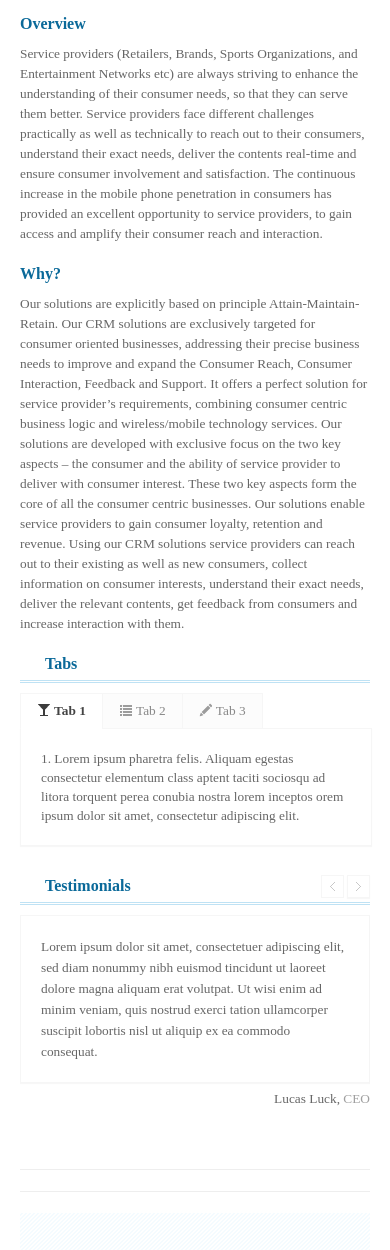
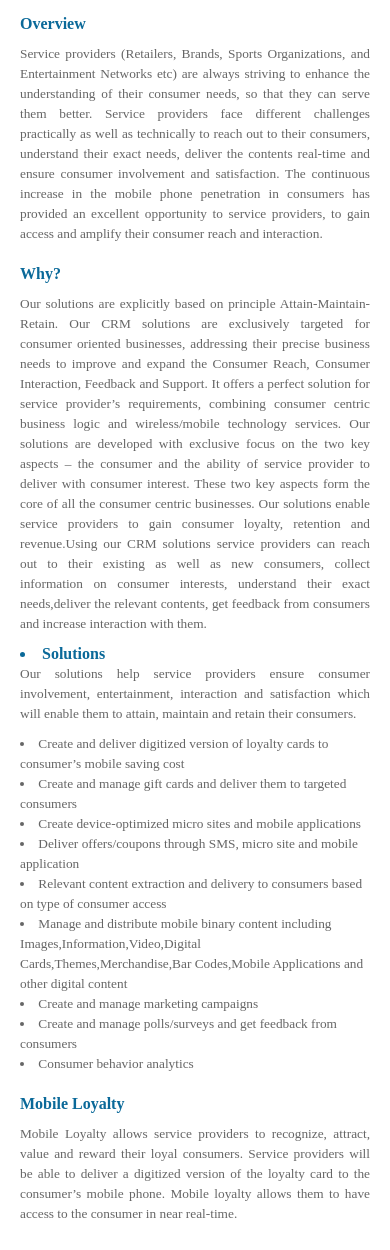
Before and after one commit to kranthivemula/mobilityminds, a plain HTML site: page mobilecrm.html in a window 390 px wide. Shown: the part 282-1532 px from the top of the page. Drawn offline with Linux system fonts and the light colour scheme; a web font is replaced by a local one.

Commit message:
Mobile CRM
Content

```diff
--- a/mobilecrm.html
+++ b/mobilecrm.html
@@ -132,29 +132,46 @@
 			<!--start: Row -->
 	    	<div class="row">
 
-				<div class="span8">
+				<div class="span12">
 
 					<!-- start: About Us -->
 					<div id="about">
 						<div class="title"><h3>Mobile as a CRM Channel</h3></div>
 						<h3>Overview </h3>
-						<p>
+						<p align="justify">
 
 Service providers (Retailers, Brands, Sports Organizations, and Entertainment Networks etc) are always striving to enhance the understanding of their consumer needs, so that they can serve them better. Service providers face different challenges practically as well as technically to reach out to their consumers, understand their exact needs, deliver the contents real-time and ensure consumer involvement and satisfaction.
 The continuous increase in the mobile phone penetration in consumers has provided an excellent opportunity to service providers, to gain access and amplify their consumer reach and interaction.
 
 						</p>
 						<h3>Why?</h3>
-						<p>
+						<p align="justify">
 
 Our solutions are explicitly based on principle Attain-Maintain-Retain. Our CRM solutions are exclusively targeted for consumer oriented businesses, addressing their precise business needs to improve and expand the Consumer Reach, Consumer Interaction, Feedback and Support. It offers a perfect solution for service provider’s requirements, combining consumer centric business logic and wireless/mobile technology services.
-Our solutions are developed with exclusive focus on the two key aspects – the consumer and the ability of service provider to deliver with consumer interest. These two key aspects form the core of all the consumer centric businesses. Our solutions enable service providers to gain consumer loyalty, retention and revenue.
-Using our CRM solutions service providers can reach out to their existing as well as new consumers, collect information on consumer interests, understand their exact needs,
-deliver the relevant contents, get feedback from
- consumers and increase interaction with them.
+Our solutions are developed with exclusive focus on the two key aspects – the consumer and the ability of service provider to deliver with consumer interest. These two key aspects form the core of all the consumer centric businesses. Our solutions enable service providers to gain consumer loyalty, retention and revenue.Using our CRM solutions service providers can reach out to their existing as well as new consumers, collect information on consumer interests, understand their exact needs,deliver the relevant contents, get feedback from consumers and increase interaction with them.</p>
 
-						</p>
 
+						<h3><li>Solutions</li></h3>
+                        <p align="justify">
+                        Our solutions help service providers  ensure consumer involvement, entertainment, interaction and satisfaction which will enable them to attain, maintain and retain their consumers.
+<ul>
+</ul>
+                    <li>Create and deliver digitized version of loyalty cards to consumer’s mobile saving cost</li>
+                    <li>Create and manage gift cards and deliver them to targeted consumers</li>
+                    <li>Create device-optimized micro sites and mobile applications</li>
+                    <li>Deliver offers/coupons through SMS, micro site and mobile application</li>
+                    <li>Relevant content extraction and delivery to consumers based on type of consumer access</li>
+                    <li>Manage and distribute mobile binary content including Images,Information,Video,Digital Cards,Themes,Merchandise,Bar Codes,Mobile Applications and other digital content</li>
+                    <li>Create and manage marketing campaigns</li>
+                    <li>Create and manage polls/surveys and get feedback from consumers</li>
+                    <li>Consumer behavior analytics</li>
+                    </p>
+					</ul>
+
+
+                   <h3>Mobile Loyalty</h3>
+                   <p align="justify">
+                   Mobile Loyalty allows service providers to recognize, attract, value and reward their loyal consumers. Service providers will be able to deliver a digitized version of the loyalty card to the consumer’s mobile phone. Mobile loyalty allows them to have access to the consumer in near real-time.</p>
 					</div>
 					<!-- end: About Us -->
 
@@ -187,7 +204,7 @@ deliver the relevant contents, get feedback from
 
 
 						<!-- start: Tabs -->
-						<div class="title"><h3>Tabs</h3></div>
+						<!--<div class="title"><h3>Tabs</h3></div>
 
 						<ul class="tabs-nav">
 							<li class="active"><a href="#tab1"><i class="mini-ico-glass"></i> Tab 1</a></li>
@@ -199,12 +216,12 @@ deliver the relevant contents, get feedback from
 							<div class="tab-content" id="tab1">1. Lorem ipsum pharetra felis. Aliquam egestas consectetur elementum class aptent taciti sociosqu ad litora torquent perea conubia nostra lorem inceptos orem ipsum dolor sit amet, consectetur adipiscing elit.</div>
 							<div class="tab-content" id="tab2">2. Lorem ipsum pharetra felis. Aliquam egestas consectetur elementum class aptent taciti sociosqu ad litora torquent perea conubia nostra lorem inceptos orem ipsum dolor sit amet, consectetur adipiscing elit.</div>
 							<div class="tab-content" id="tab3">3. Lorem ipsum pharetra felis. Aliquam egestas consectetur elementum class aptent taciti sociosqu ad litora torquent perea conubia nostra lorem inceptos orem ipsum dolor sit amet, consectetur adipiscing elit.</div>
-						</div>
+						</div>-->
 						<!-- end: Tabs -->
 
 						<!-- start: Testimonials-->
 
-						<div class="testimonial-container">
+						<!--<div class="testimonial-container">
 
 							<div class="title"><h3>Testimonials</h3></div>
 
@@ -258,7 +275,7 @@ deliver the relevant contents, get feedback from
 		<!--start: Container -->
     	<div class="container">
 
-			<hr>
+			<!--<hr>-->
 
 			<!-- start Clients List -->
 			<!--<div class="clients-carousel">
```
